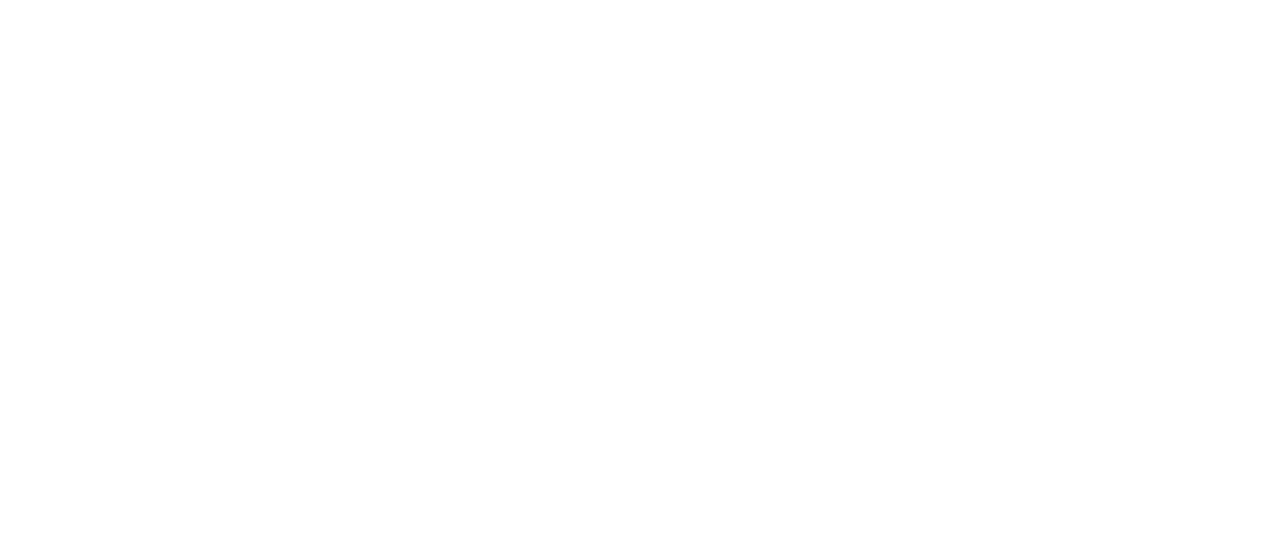
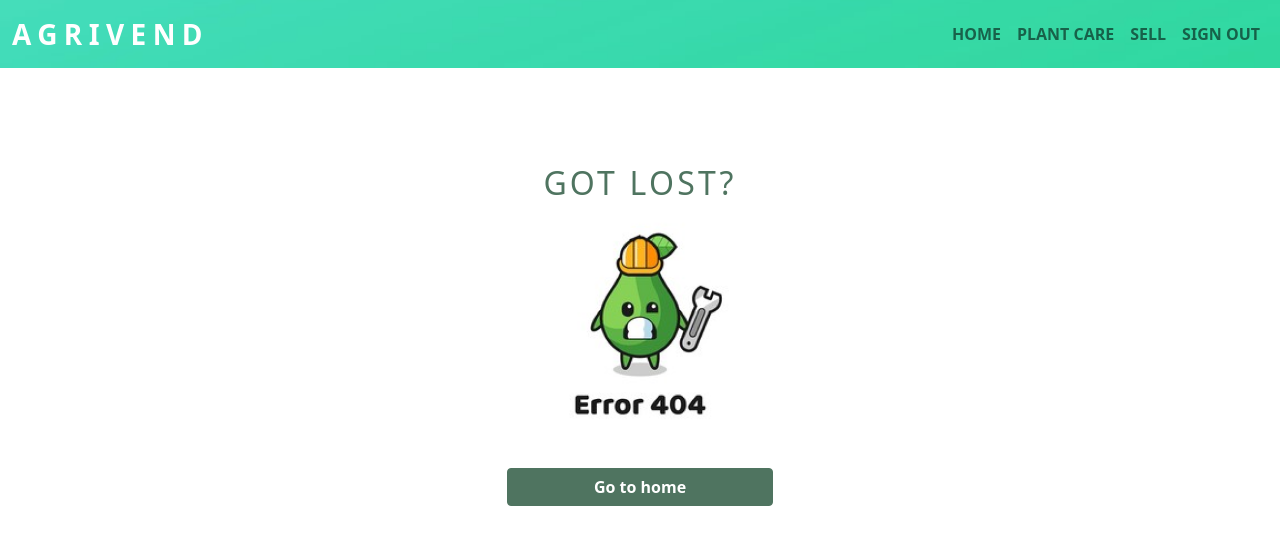
Before and after one commit to Raksha001/AgriVend, a React (Create React App) app: page /error404 in a window 1280 px wide. Before the commit this address had no page. Shown: the top 544 px of the page. Built offline with nearby package versions, Linux system fonts and the light colour scheme.

Commit message:
Add error 404 pg

```diff
--- a/src/App.tsx
+++ b/src/App.tsx
@@ -8,6 +8,7 @@ import Monitoring from "./pages/PlantCare/Monitoring";
 import Pruning from "./pages/PlantCare/Pruning";
 import Plantcare from "./pages/PlantCare/Plantcare";
 import Inspection from "./pages/PlantCare/Inspection";
+import Error404 from "./pages/Error404";
 
 export default function App() {
   return (
@@ -20,6 +21,7 @@ export default function App() {
         <Route path="/prune" element={<Pruning />} />
         <Route path="/plantcare" element={<Plantcare />} />
         <Route path="/inspect" element={<Inspection />} />
+        <Route path="/error404" element={<Error404 />} />
       </Routes>
     </BrowserRouter>
   );
--- /dev/null
+++ b/src/pages/Error404.tsx
@@ -0,0 +1,30 @@
+import React from "react";
+import Layout from "../components/Layout";
+import Error from "../assets/images/error.png";
+import { Link } from "react-router-dom";
+
+export default function Error404() {
+  return (
+    <Layout>
+      <div className="d-flex p-5 align-justify-center">
+        <div className="d-flex row col-md-3 mt-5 text-center">
+          <h2 className="text-primary" style={{ letterSpacing: "0.2rem" }}>
+            GOT LOST?
+          </h2>
+          <img src={Error} className="img-fluid" alt="error" />
+          <div className="d-grid">
+            <button className="btn btn-primary fw-bold" type="button">
+              <Link
+                to="/about"
+                className="text-white"
+                style={{ textDecoration: "none" }}
+              >
+                Go to home
+              </Link>
+            </button>
+          </div>
+        </div>
+      </div>
+    </Layout>
+  );
+}
```
Also changed, not shown: src/assets/images/error.png (added).
